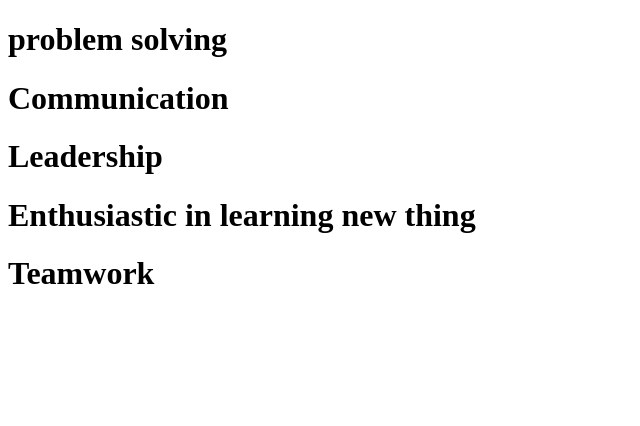
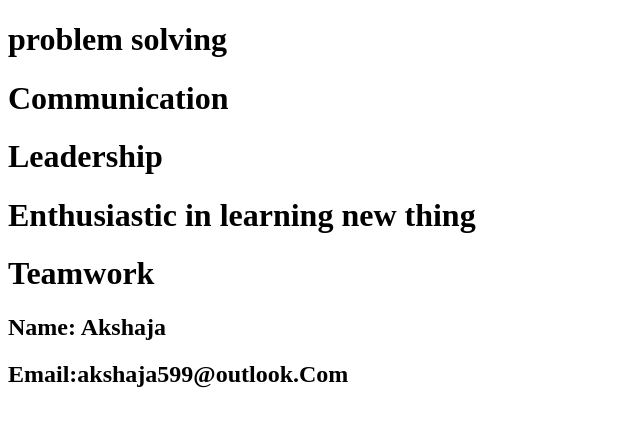
Before and after one commit to akshajas/git-branch, a plain HTML site: page index.html in a window 1280 px wide. Shown: the whole page, without its empty margins (0-640 px from the left). Drawn offline with Linux system fonts and the light colour scheme.

Commit message:
authentication-2

```diff
--- a/index.html
+++ b/index.html
@@ -12,5 +12,7 @@
     <h1>Leadership</h1>
     <h1>Enthusiastic in learning new thing</h1>
     <h1>Teamwork</h1>
+    <h2>Name: Akshaja</h2>
+    <h2>Email:akshaja599@outlook.Com</h2>
 </body>
 </html>
```
